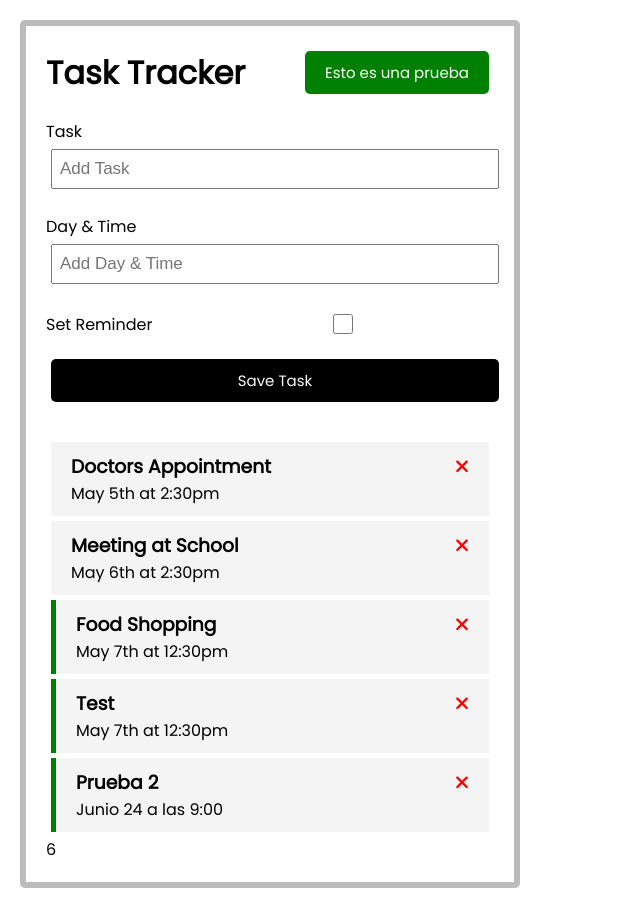
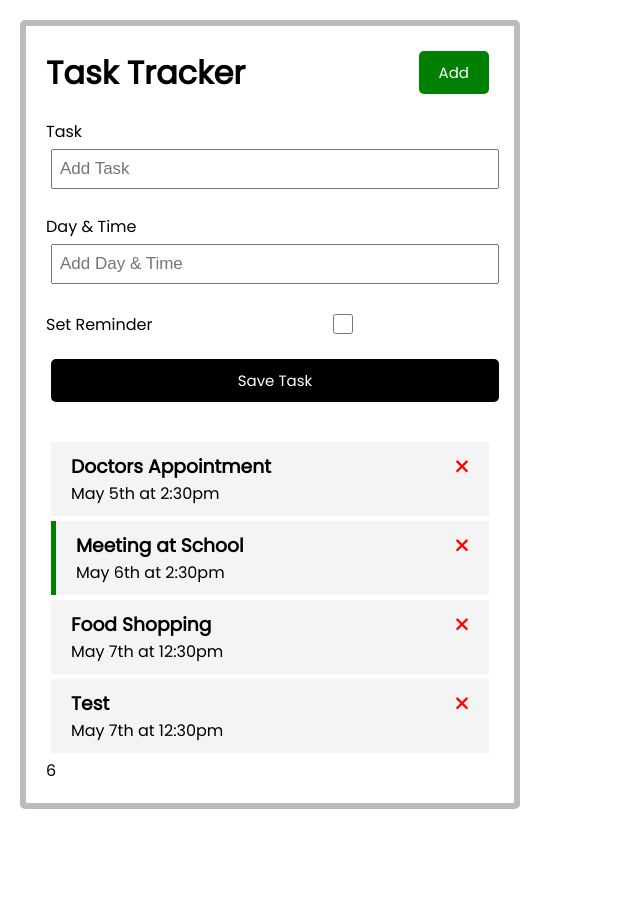
Before and after one commit to gzucca/Angular-Crash, an Angular app: page / in a window 1280 px wide. Shown: the whole page, without its empty margins (0-640 px from the left). After the commit the page ends 829 px from the top, so only its background shows below. Built offline with nearby package versions, Linux system fonts and the light colour scheme; data requests are answered from the project's data file.

Commit message:
Cambios a service

```diff
--- a/db.json
+++ b/db.json
@@ -10,25 +10,19 @@
       "id": 2,
       "text": "Meeting at School",
       "day": "May 6th at 2:30pm",
-      "reminder": false
+      "reminder": true
     },
     {
       "id": 3,
       "text": "Food Shopping",
       "day": "May 7th at 12:30pm",
-      "reminder": true
+      "reminder": false
     },
     {
       "id": 4,
       "text": "Test",
       "day": "May 7th at 12:30pm",
-      "reminder": true
-    },
-    {
-      "text": "Prueba 2",
-      "day": "Junio 24 a las 9:00",
-      "reminder": true,
-      "id": 5
+      "reminder": false
     }
   ]
 }
--- a/src/app/components/add-task/add-task.component.html
+++ b/src/app/components/add-task/add-task.component.html
@@ -28,6 +28,8 @@
       id="reminder"
     />
   </div>
-  <!-- Si acá fuese a agregar un {{text}} aparecería lo mismo que en el input con ngModel "text" -->
+  <!-- Si acá fuese a agregar un {{text}} aparecería lo mismo que en el input con ngModel "text", porque es un two-way binding
+  {{text}}
+  -->
   <input type="submit" value="Save Task" class="btn btn-block" />
 </form>
--- a/src/app/components/header/header.component.html
+++ b/src/app/components/header/header.component.html
@@ -2,6 +2,6 @@
 
     <h1>{{title}}</h1>
     <!--* Estos parámetros del boton no son palabras reservadas. Las cree como inputs en el componente, y sólo las defino desde acá. -->
-    <app-button color="green" textoAmostrar="Esto es una prueba" (btnClick)="toggleAddTask()"></app-button>
+    <app-button color="green" textoAmostrar="Add" (btnClick)="toggleAddTask()"></app-button>
 
 </header>
```
Also changed, not shown: src/app/services/ui.service.ts (added, +22 -0 lines), 1 other file (tests, documents, lock files or other folders).
